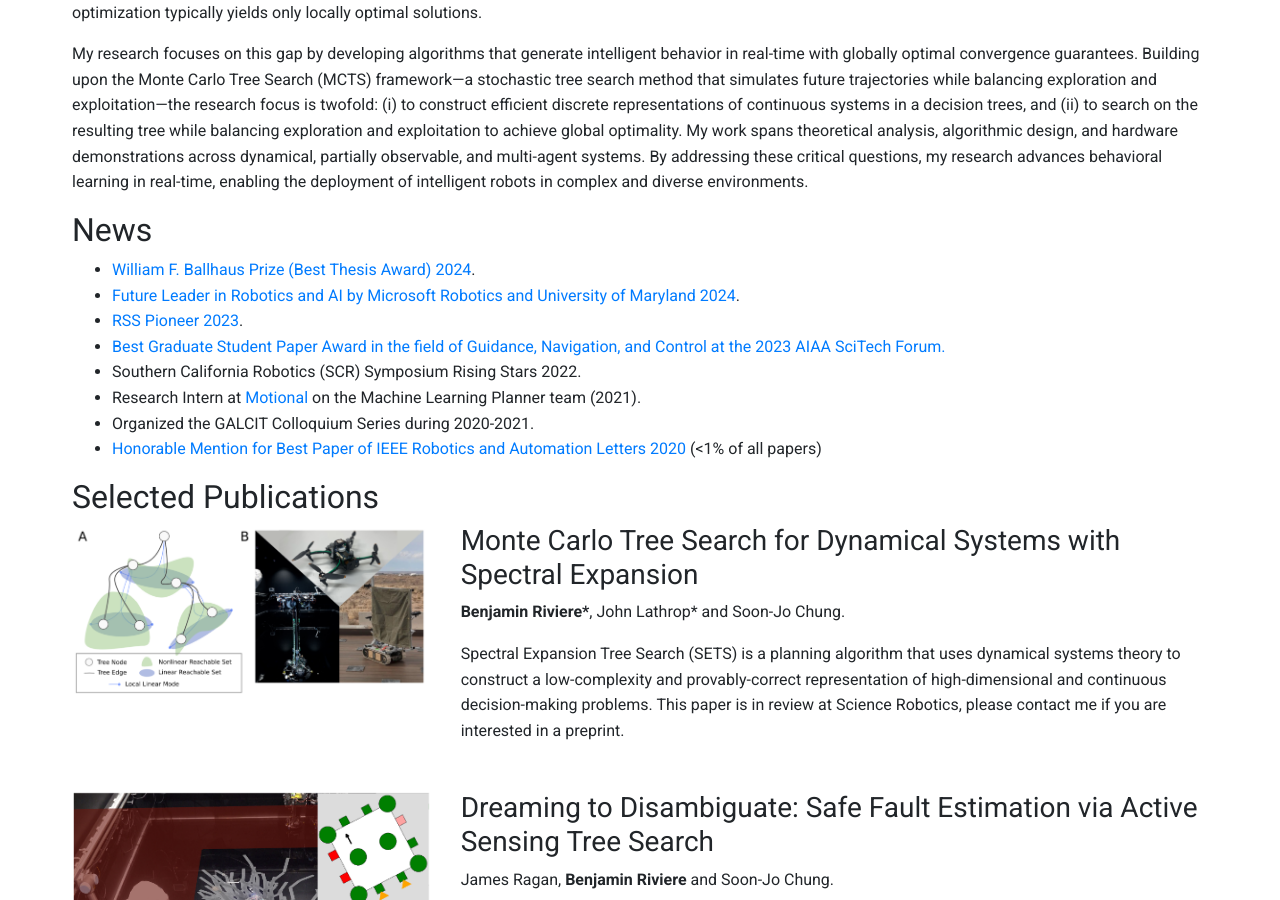
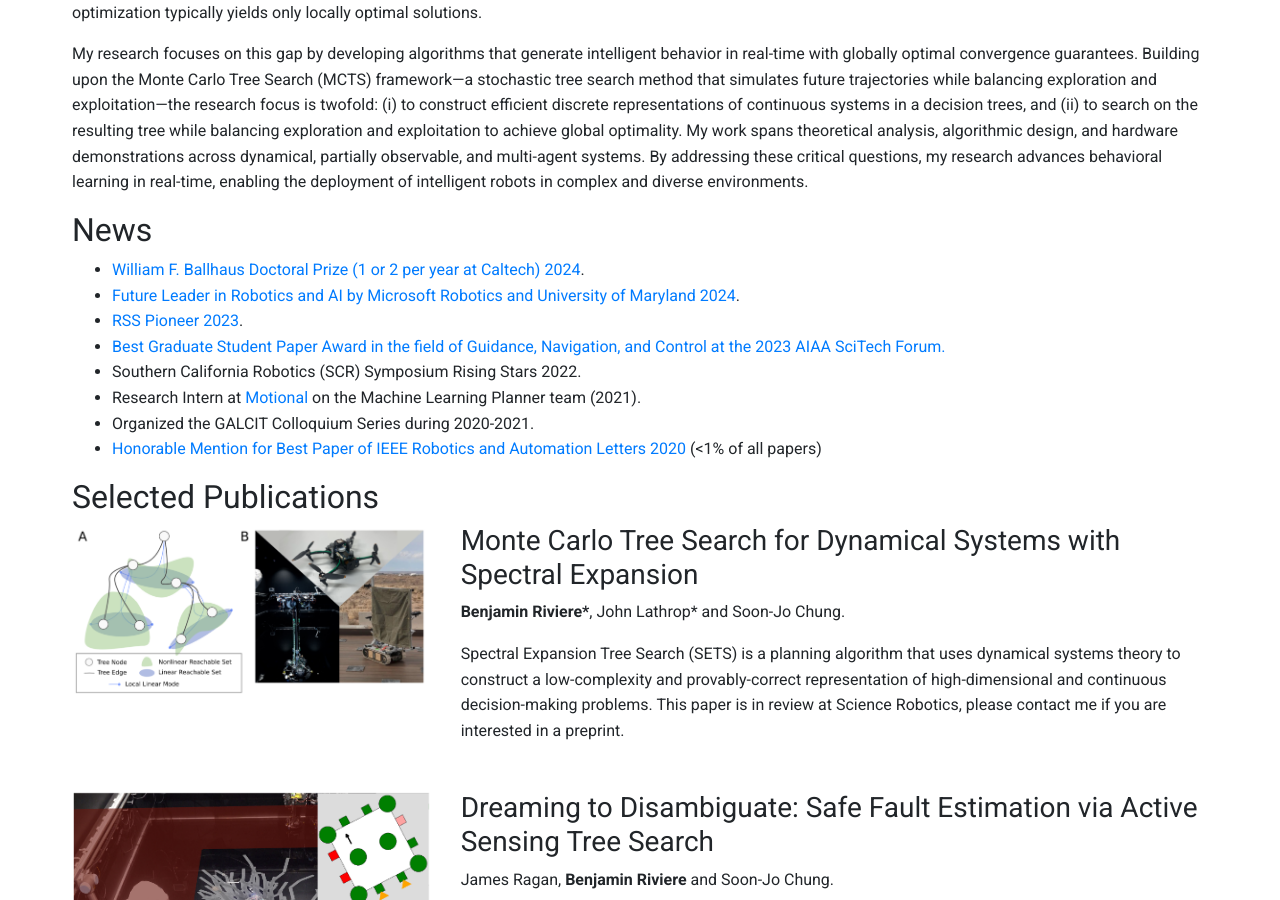
Before and after one commit to bpriviere/bpriviere.github.io, a Jekyll site: the page built from index.md, in a window 1280 px wide and 900 px high, scrolled down 647 px. Built offline with Jekyll 4.4.1, drawn with Linux system fonts in a browser that asks for light colours.

```diff
--- a/_layouts/home.html
+++ b/_layouts/home.html
@@ -171,7 +171,7 @@
             <section id="news">
                 <h2>News</h2>
                 <ul>
-                    <!-- <li>2024/06: William F. Ballhaus Prize (Best Thesis Award) <a href="https://www.galcit.caltech.edu/academics/honors-and-awards/ballhaus-prize"> 2024 </a>.</li>
+                    <!-- <li>2024/06: William F. Ballhaus Prize <a href="https://www.galcit.caltech.edu/academics/honors-and-awards/ballhaus-prize"> 2024 </a>.</li>
                     <li>2024/01: Selected as a 2024 <a href="https://robotics.umd.edu/futureleaders">Future Leader in Robotics and AI by Microsoft Robotics and University of Maryland</a>.</li>
                     <li>2023/07: Selected as a 2023 <a href="https://sites.google.com/view/rsspioneers2023/participants?authuser=0">RSS Pioneer</a>.</li>
                     <li>2023/01: <a href="https://www.eas.caltech.edu/news/jimmy-ragan-and-benjamin-rivi%C3%A8re-receive-2023-aiaa-guidance-navigation-and-control-best-graduate-student-paper-award">Best Graduate Student Paper Award in the field of Guidance, Navigation, and Control at the 2023 AIAA SciTech Forum.</a></li>
@@ -179,7 +179,7 @@
                     <li>2021/07: Research Intern at <a href="https://motional.com/">Motional</a> on the Machine Learning Planner team.</li>
                     <li>2020/10: Organized the GALCIT Colloquium Series during 2020-2021.</li>
                     <li>2020/07: <a href="https://arxiv.org/abs/2002.11807"><a href="https://www.ieee-ras.org/publications/ra-l/ra-l-paper-awards">Honorable Mention for Best Paper of IEEE Robotics and Automation Letters 2020</a> (<1% of all papers)</li> -->
-                    <li><a href="https://www.galcit.caltech.edu/academics/honors-and-awards/ballhaus-prize"> William F. Ballhaus Prize (Best Thesis Award) 2024</a>.</li>
+                    <li><a href="https://www.galcit.caltech.edu/academics/honors-and-awards/ballhaus-prize"> William F. Ballhaus Doctoral Prize (1 or 2 per year at Caltech) 2024</a>.</li>
                     <li><a href="https://robotics.umd.edu/futureleaders">Future Leader in Robotics and AI by Microsoft Robotics and University of Maryland 2024</a>.</li>
                     <li><a href="https://sites.google.com/view/rsspioneers2023/participants?authuser=0">RSS Pioneer 2023</a>.</li>
                     <li><a href="https://www.eas.caltech.edu/news/jimmy-ragan-and-benjamin-rivi%C3%A8re-receive-2023-aiaa-guidance-navigation-and-control-best-graduate-student-paper-award">Best Graduate Student Paper Award in the field of Guidance, Navigation, and Control at the 2023 AIAA SciTech Forum.</a></li>
```
